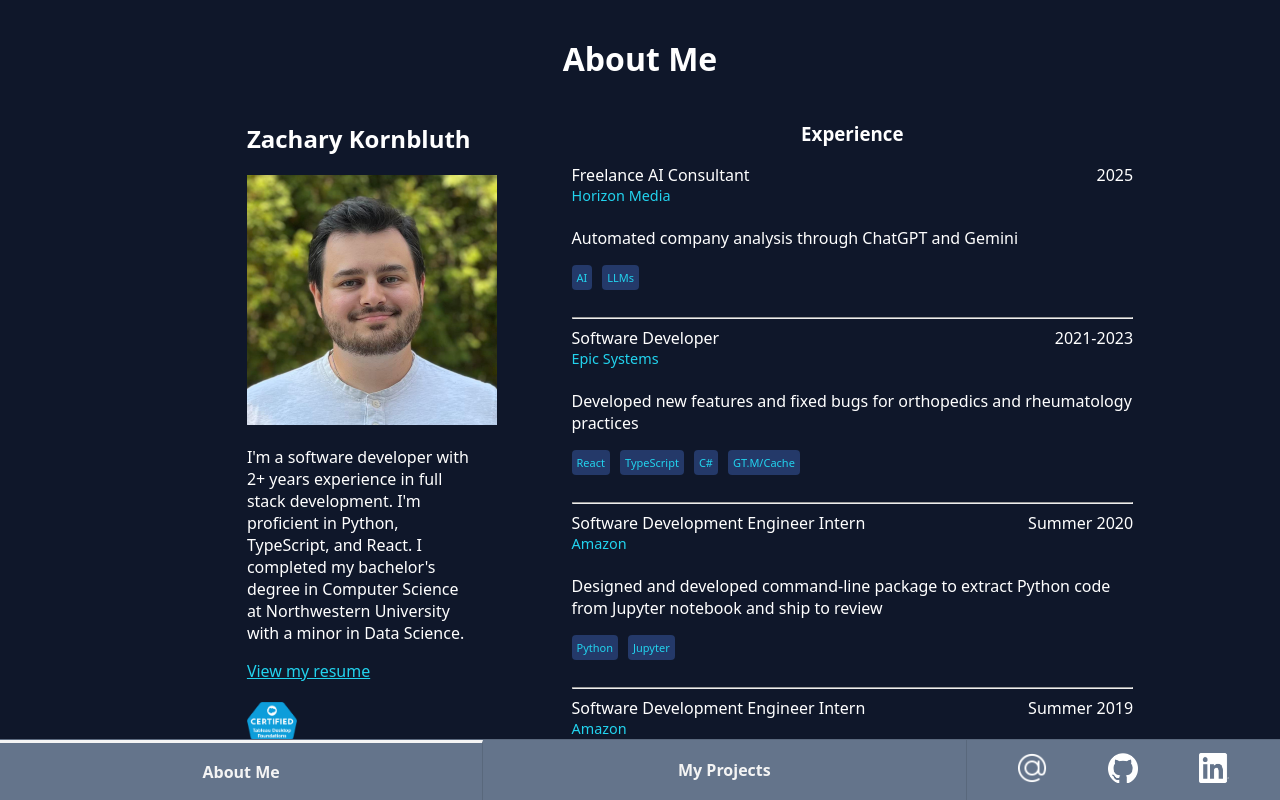
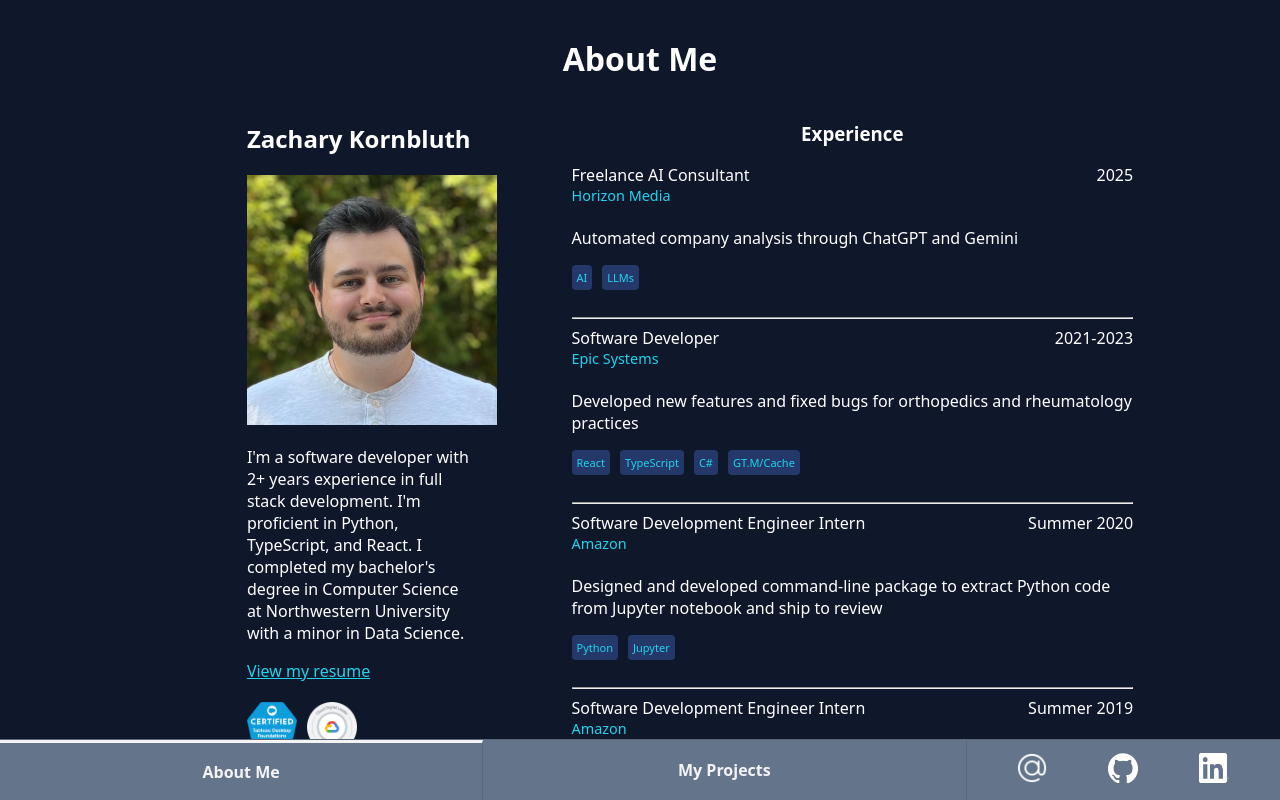
Before and after one commit to zkornbluth/zkornbluth.github.io, a Next.js app: page / in a window 1280 px wide. Built offline with nearby package versions, Linux system fonts and the light colour scheme.

Commit message:
Added GCP certification badge
Also created CertificationBadge component

```diff
--- a/app/components/AboutContent.tsx
+++ b/app/components/AboutContent.tsx
@@ -3,6 +3,8 @@
 import Link from 'next/link';
 import headshot from '../assets/headshot.jpeg';
 import tableau_desktop_foundations from '../assets/tableau-desktop-foundations.png';
+import cloud_digital_leader from '../assets/cloud-digital-leader.png';
+import CertificationBadge from './CertificationBadge';
 import { workExps } from '../models/WorkExp';
 import DisplayWorkExp from './DisplayWorkExp';
 
@@ -26,13 +28,10 @@
                     View my resume
                 </Link>
                 <br></br>
-                <Image
-                    src={tableau_desktop_foundations}
-                    alt="Salesforce Certified Tableau Desktop Foundations"
-                    width={50}
-                    height={50}
-                    style={{marginTop: 20}}
-                />
+                <span>
+                    <CertificationBadge certification={tableau_desktop_foundations} alt="Salesforce Certified Tableau Desktop Foundations" />
+                    <CertificationBadge certification={cloud_digital_leader} alt="Google Cloud Digital Leader" />
+                </span>
             </div>
             <div className="workexps-container">
                 <h3>Experience</h3>
--- /dev/null
+++ b/app/components/CertificationBadge.tsx
@@ -0,0 +1,14 @@
+import React from 'react';
+import Image from 'next/image';
+
+export default function CertificationBadge({ certification, alt }) {
+    return (
+        <Image
+            src={certification}
+            alt={alt}
+            width={50}
+            height={50}
+            style={{marginTop: 20, marginRight: 10}}
+        />
+    )
+}
```
Also changed, not shown: app/assets/cloud-digital-leader.png (added).
